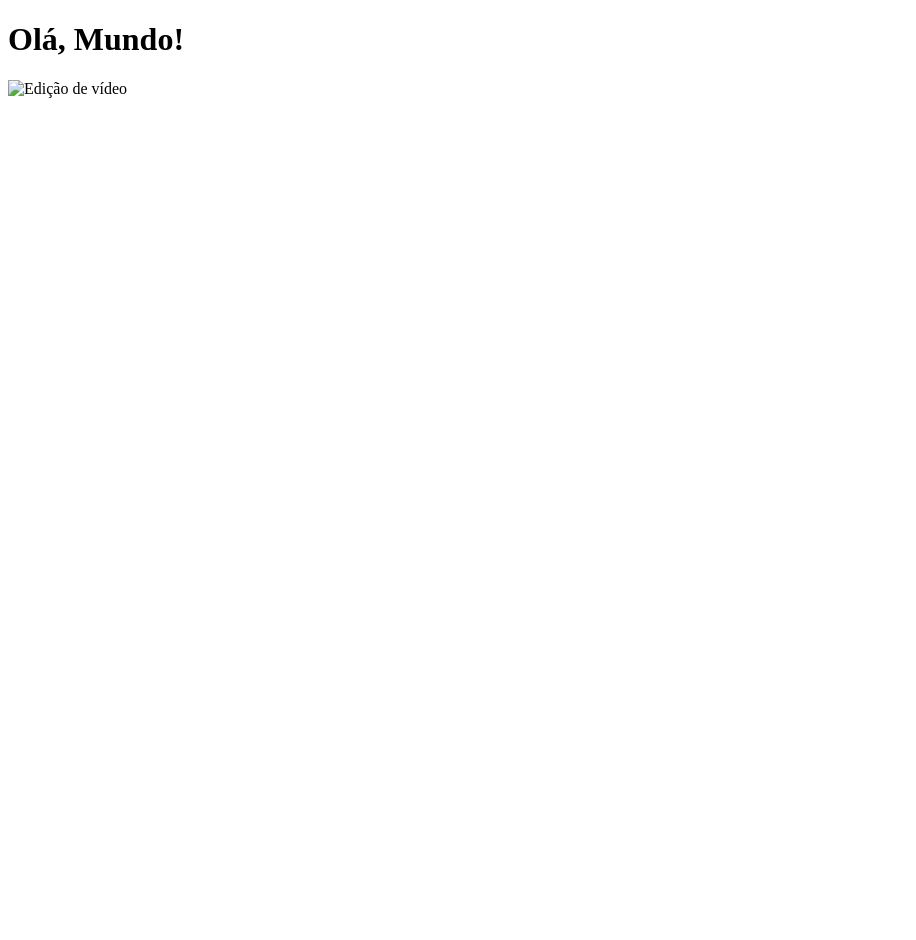
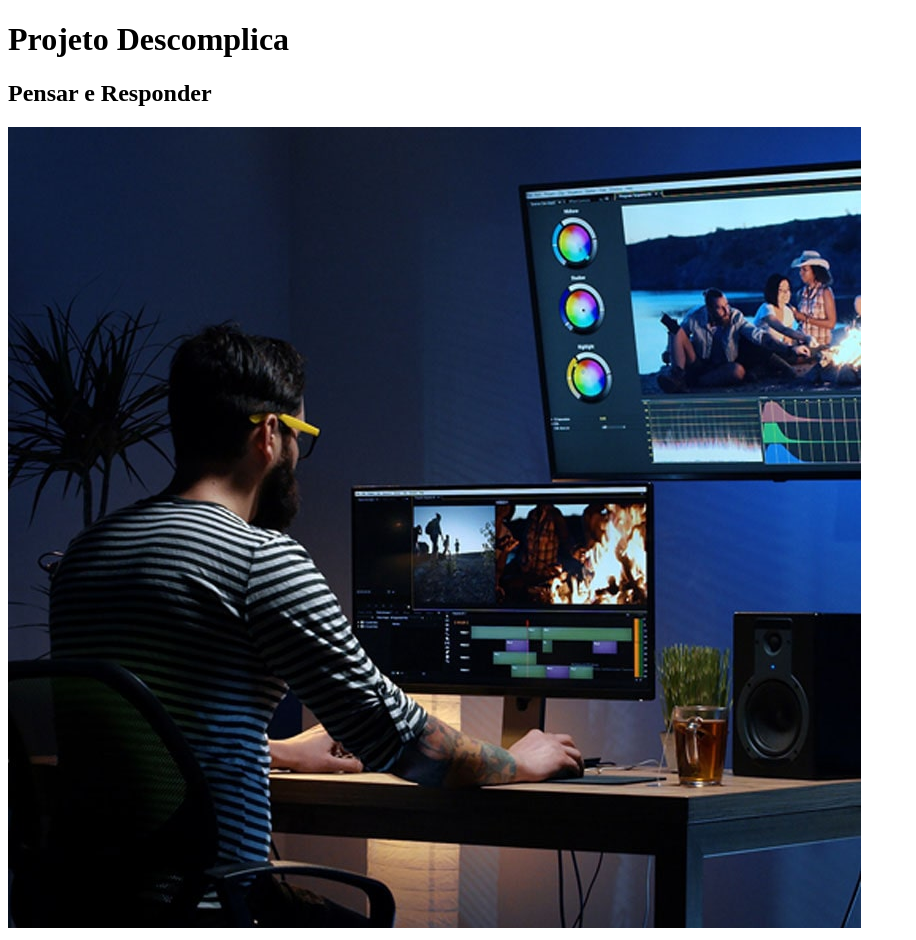
Before and after one commit to marcosrugieri/AulaDescomplica, a plain HTML site: page index.html in a window 1280 px wide. Shown: the whole page, without its empty margins (0-916 px from the left). Before the commit the page ends 800 px from the top, so only its background shows below. Drawn offline with Linux system fonts and the light colour scheme.

Commit message:
Atualizar código e pasta

```diff
--- a/index.html
+++ b/index.html
@@ -4,7 +4,8 @@
     <title>Meu Projeto</title>
 </head>
 <body>
-    <h1>Olá, Mundo!</h1>
-    <img src="downloads/image.jpg" alt="Edição de vídeo">
+    <h1>Projeto Descomplica</h1>
+    <h2> Pensar e Responder</h2>
+    <img src="images/image.jpg" alt="Edição de vídeo">
 </body>
 </html>
```
